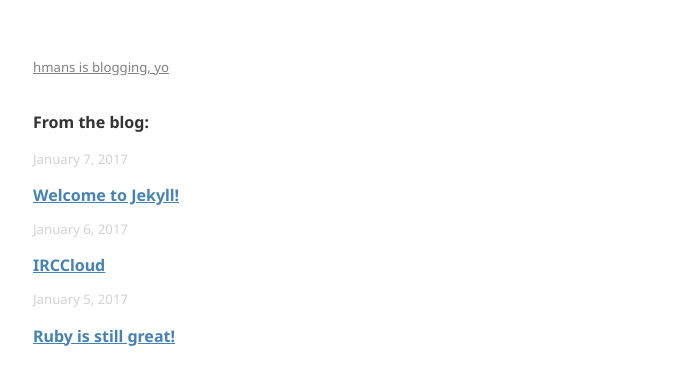
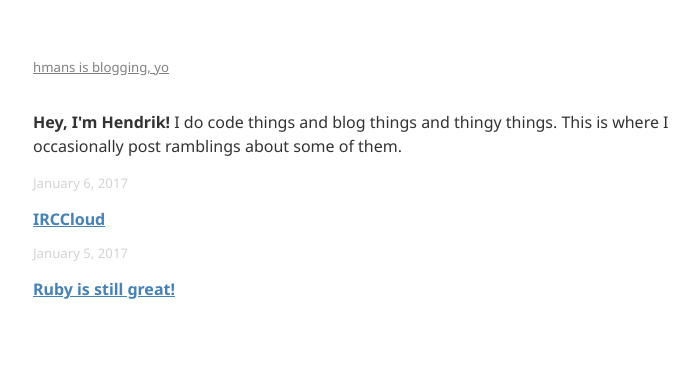
Before and after one commit to hmans/hmans.github.io-jekyll, a Jekyll site: the page built from index.html, in a window 1280 px wide. Shown: the top 385 px of the page, without its empty margins (257-956 px from the left). Built offline with Jekyll 4.4.1, drawn with Linux system fonts in a browser that asks for light colours; nearby versions of some CDN libraries.

Commit message:
Clean things up

```diff
--- a/index.html
+++ b/index.html
@@ -1,7 +1,9 @@
 ---
 ---
 
-<h2>From the blog:</h2>
+<p>
+  <strong>Hey, I'm Hendrik!</strong> I do code things and blog things and thingy things. This is where I occasionally post ramblings about some of them.
+</p>
 
 <ul class="post-list">
   {% for post in site.posts %}
```
Also changed, not shown: _includes/hi.md (added, +1 -0 lines), _posts/2017-01-07-welcome-to-jekyll.markdown (deleted, +0 -22 lines), about.md (+0 -1 lines).
